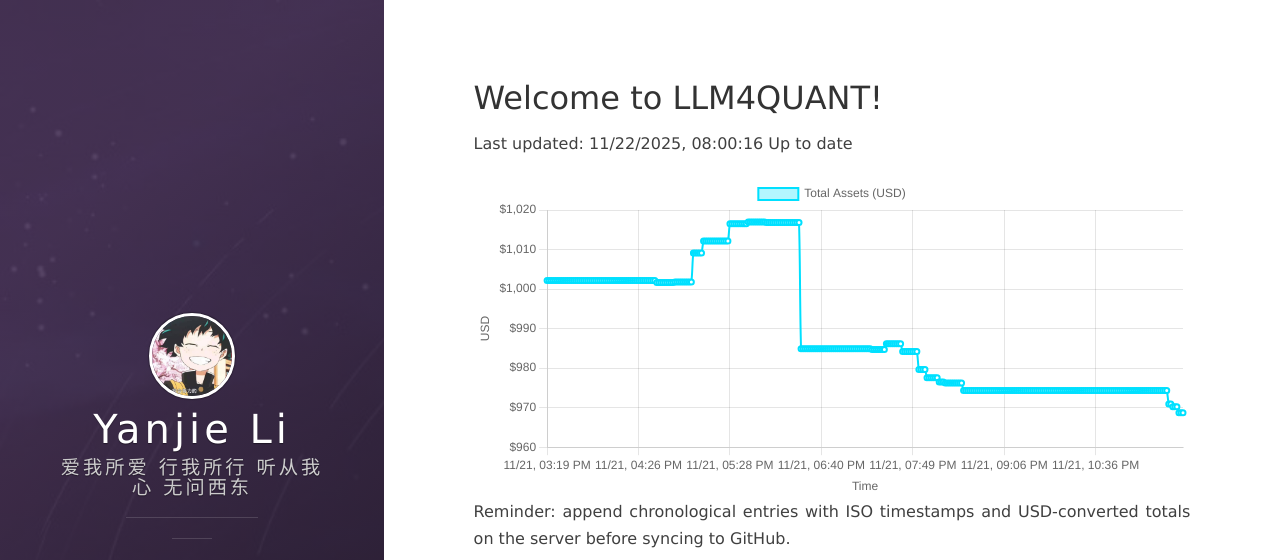
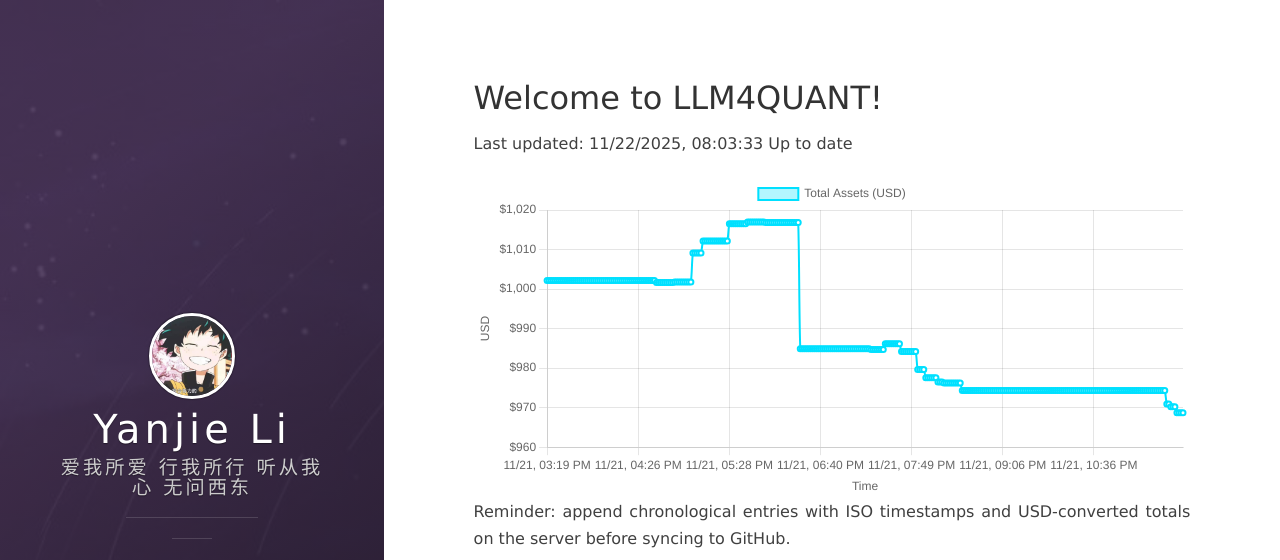
Before and after one commit to leeyegy/leeyegy.github.io, a Jekyll site: the page built from live-trading.html, in a window 1280 px wide and 1081 px high. Shown: the top 560 px of the window. Built offline with Jekyll 4.4.1, drawn with Linux system fonts in a browser that asks for light colours; nearby versions of some CDN libraries.

Commit message:
AccountMonitor: update balance history 2025-11-22T16:03:33+08:00

```diff
--- a/assets/data/binance/balance-history.json
+++ b/assets/data/binance/balance-history.json
@@ -1,5 +1,5 @@
 {
-  "generatedAt": "2025-11-22T16:00:16+08:00",
+  "generatedAt": "2025-11-22T16:03:33+08:00",
   "asset": "total_usd_value",
   "history": [
     {
@@ -1257,6 +1257,10 @@
     {
       "timestamp": "2025-11-22T16:00:16+08:00",
       "totalUsd": 968.69074819
+    },
+    {
+      "timestamp": "2025-11-22T16:03:33+08:00",
+      "totalUsd": 968.69074819
     }
   ]
 }
```
